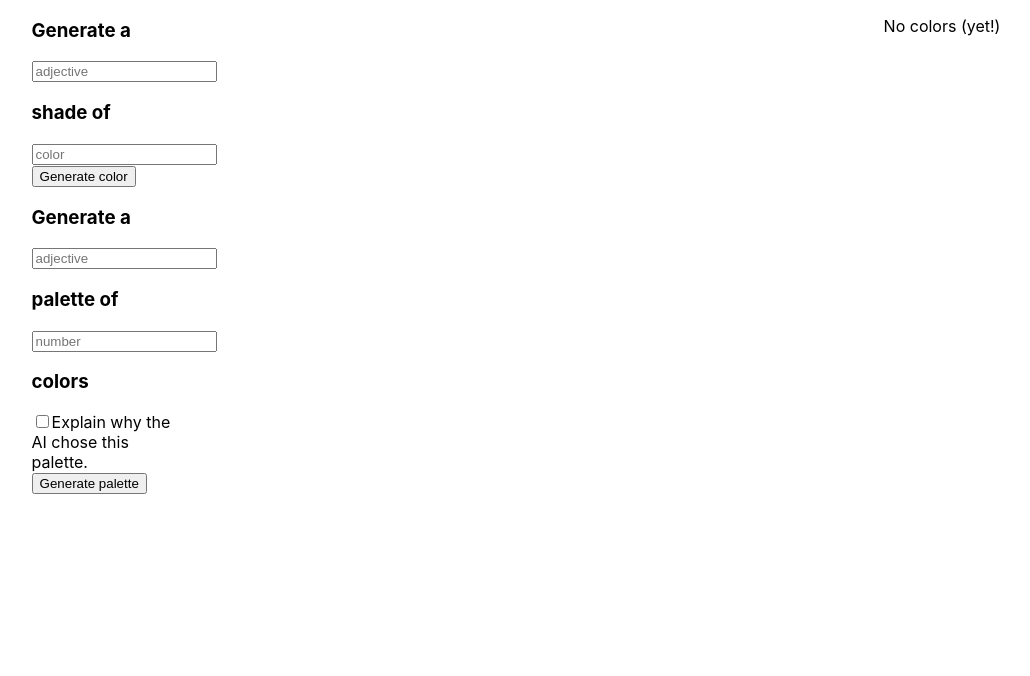
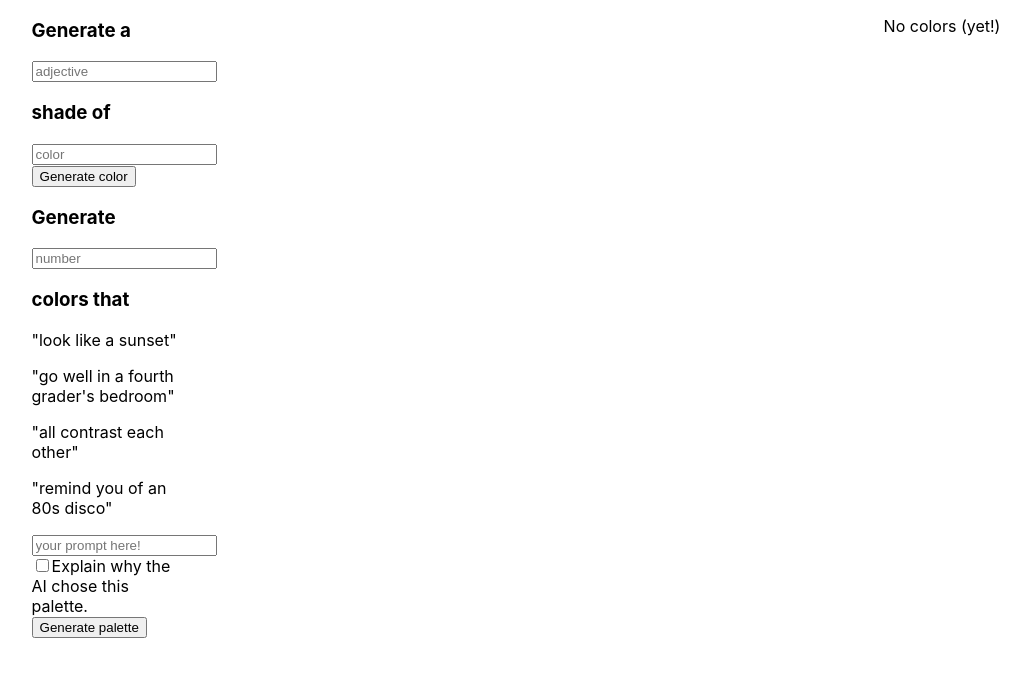
Before and after one commit to AEst2002/final-178, a React (Create React App) app: page / in a window 1280 px wide. Shown: the top 676 px of the page, without its empty margins (124-1154 px from the left). Built offline with nearby package versions, Linux system fonts and the light colour scheme.

Commit message:
updated prompter text

```diff
--- a/src/components/PalettePrompter/index.js
+++ b/src/components/PalettePrompter/index.js
@@ -16,7 +16,7 @@ const PalettePrompter = ({currentColors, setCurrentColors}) => {
     const [explanation, setExplanation] = useState(false);
 
     const onSubmit = async (event) => {
-        let prompt = `Come up with hex codes for ${numberInput} colors that ${adjectiveInput}. List each color followed by a single space, including the last color. `;
+        let prompt = `Come up with hex codes for ${numberInput} colors that ${adjectiveInput}. List each color followed by a single space, including the last color.`;
         if (explanation) {
           prompt = prompt.concat(`Then, starting with '\\', explain why you chose those colors. Keep the list of colors separate from the explanation`);
         }
@@ -49,16 +49,8 @@ const PalettePrompter = ({currentColors, setCurrentColors}) => {
 
     return (
         <div style={{width: "50%"}}>
-            <h3>Generate a</h3>
+            <h3>Generate</h3>
             <form onSubmit={onSubmit}>
-                <input
-                    type="text"
-                    name="adjective"
-                    placeholder="adjective"
-                    value={adjectiveInput}
-                    onChange={(e) => setAdjectiveInput(e.target.value)}
-                />
-                <h3>palette of</h3>
               <input
                       type="text"
                       name="number"
@@ -66,11 +58,24 @@ const PalettePrompter = ({currentColors, setCurrentColors}) => {
                       value={numberInput}
                       onChange={(e) => setNumberInput(e.target.value)}
               />
-                <h3>colors</h3>
+              <h3>colors that</h3>
+              <p>"look like a sunset"</p>
+              <p>"go well in a fourth grader's bedroom"</p>
+              <p>"all contrast each other"</p>
+              <p>"remind you of an 80s disco"</p>
+              <input
+                  type="text"
+                  name="adjective"
+                  placeholder="your prompt here!"
+                  value={adjectiveInput}
+                  onChange={(e) => setAdjectiveInput(e.target.value)}
+              />
+              <br/>
               <input
                 type="checkbox"
                 value={explanation}
-                  onChange={(e) => setExplanation(!explanation)} />
+                onChange={(e) => setExplanation(!explanation)}
+              />
                 <span class="help-text">Explain why the AI chose this palette.</span>
                 <br/>
                 <input type="submit" value="Generate palette" />
```
Lines whose indentation alone changed are shown as unchanged.
